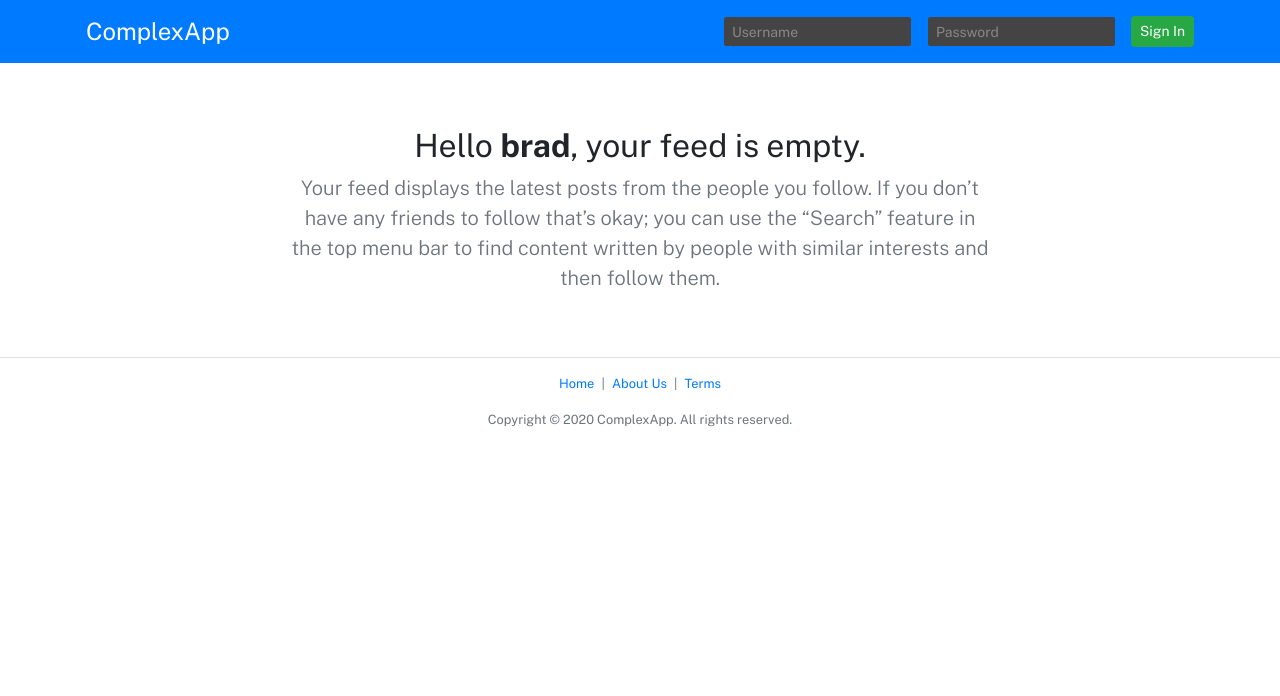
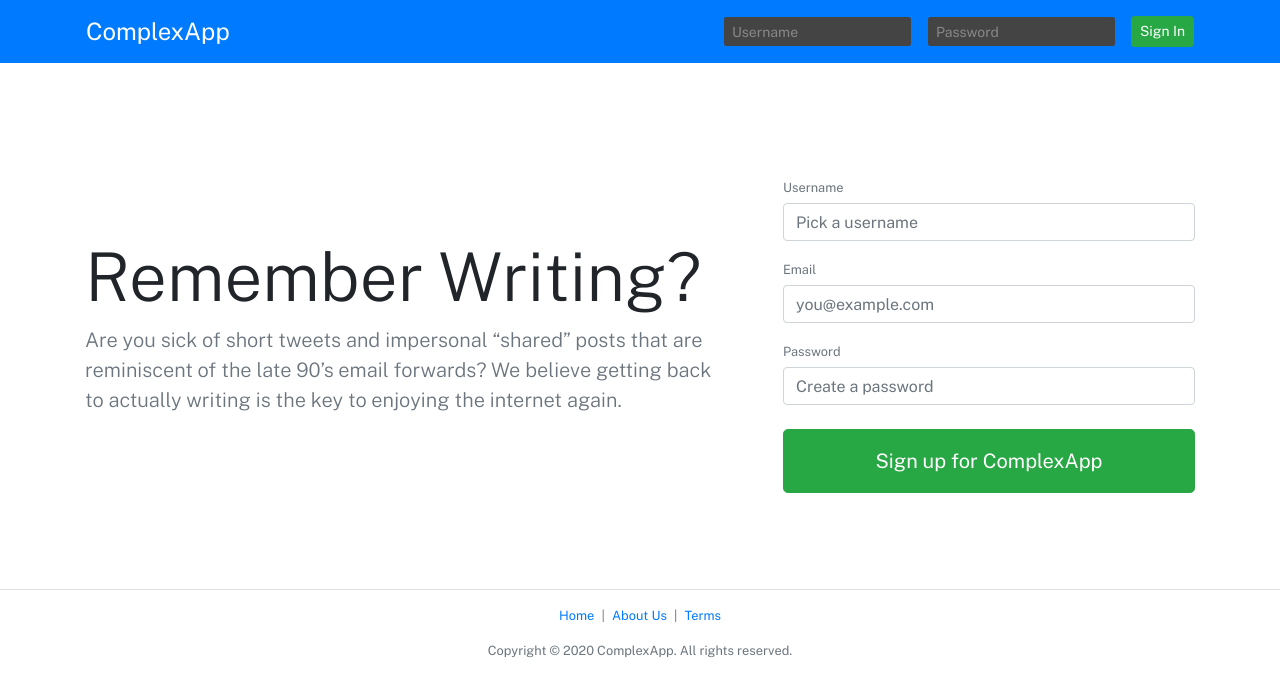
Before and after one commit to uones-hoseini/complex-app01, a React (Vite) app: page / in a window 1280 px wide. Shown: the top 696 px of the page. Built offline with nearby package versions, Linux system fonts and the light colour scheme.

Commit message:
conditinal Home Page content

```diff
--- a/src/App.jsx
+++ b/src/App.jsx
@@ -1,3 +1,4 @@
+import { useState } from "react"
 import { BrowserRouter, Route, Routes } from "react-router-dom"
 import Footer from "./components/Footer"
 import Home from "./components/Home"
@@ -7,11 +8,13 @@ import About from "./components/About"
 import Terms from "./components/Terms"
 
 function App() {
+  const [loggedIn, setLoggedIn] = useState(Boolean(localStorage.getItem("complex-appToken")))
+
   return (
     <BrowserRouter>
-      <Header />
+      <Header loggedIn={loggedIn} setLoggedIn={setLoggedIn} />
       <Routes>
-        <Route path="/" element={<HomeP />} />
+        <Route path="/" element={loggedIn ? <HomeP /> : <Home />} />
         <Route path="/about-us" element={<About />} />
         <Route path="/terms" element={<Terms />} />
       </Routes>
--- a/src/components/Header.jsx
+++ b/src/components/Header.jsx
@@ -3,8 +3,7 @@ import { Link } from "react-router-dom"
 import HeaderLoggedIn from "./HeaderLoggedIn"
 import { useState } from "react"
 
-function Header() {
-  const [loggedIn, setLoggedIn] = useState(Boolean(localStorage.getItem("complex-appToken")))
+function Header(props) {
   return (
     <>
       <header className="header-bar bg-primary mb-3">
@@ -14,7 +13,7 @@ function Header() {
               ComplexApp
             </Link>
           </h4>
-          {loggedIn ? <HeaderLoggedIn setLoggedIn={setLoggedIn} /> : <HeaderLoggedOut setLoggedIn={setLoggedIn} />}
+          {props.loggedIn ? <HeaderLoggedIn setLoggedIn={props.setLoggedIn} /> : <HeaderLoggedOut setLoggedIn={props.setLoggedIn} />}
         </div>
       </header>
     </>
--- a/src/components/HomeP.jsx
+++ b/src/components/HomeP.jsx
@@ -5,7 +5,7 @@ function ComponentName() {
   return (
     <Container>
       <h2 className="text-center">
-        Hello <strong>brad</strong>, your feed is empty.
+        Hello <strong>{localStorage.getItem("complex-appUserName")}</strong>, your feed is empty.
       </h2>
       <p className="lead text-muted text-center">Your feed displays the latest posts from the people you follow. If you don&rsquo;t have any friends to follow that&rsquo;s okay; you can use the &ldquo;Search&rdquo; feature in the top menu bar to find content written by people with similar interests and then follow them.</p>
     </Container>
```
